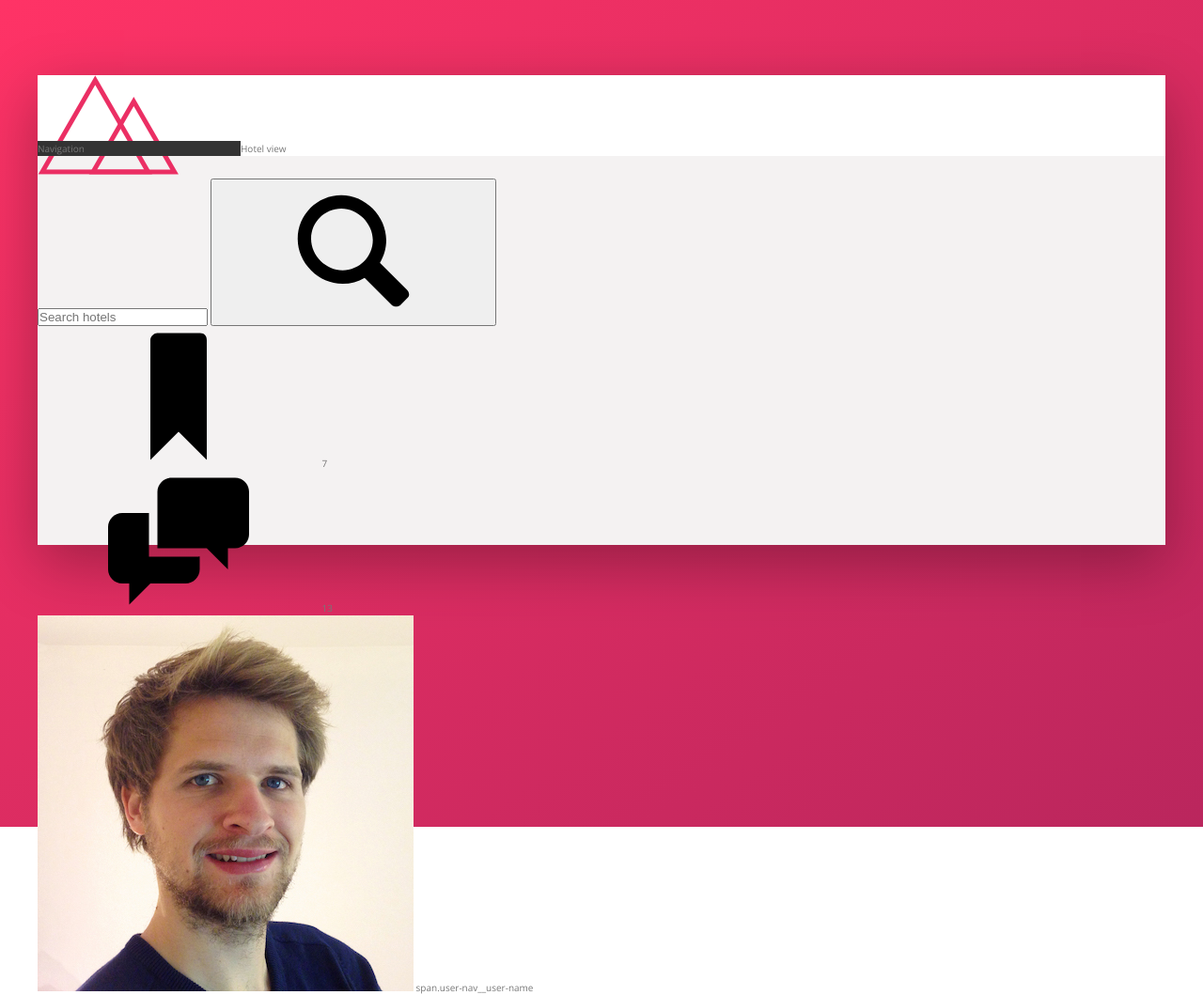
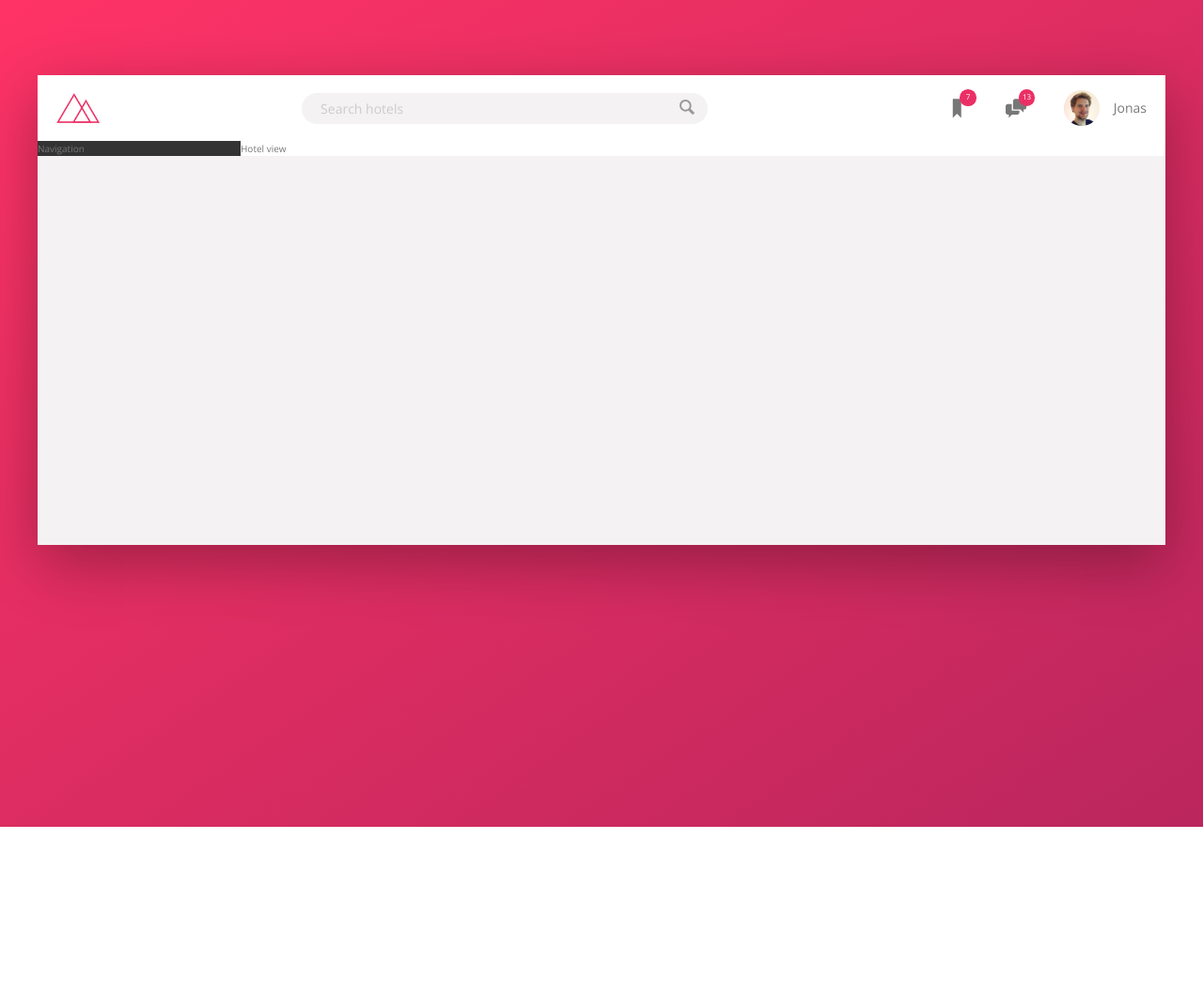
Before and after one commit to Arsenowy/Trillo, a website: page index.html in a window 1280 px wide. Shown: the whole page at 94% size. After the commit the page ends 880 px from the top, so only its background shows below. Drawn offline with nearby package versions, Linux system fonts and the light colour scheme.

Commit message:
Add style for header

```diff
--- a/index.html
+++ b/index.html
@@ -41,7 +41,7 @@
                     </div>
                     <div class="user-nav__user">
                         <img src="img/user.jpg" alt="User photo" class="user-nav__user-photo">
-                        span.user-nav__user-name
+                        <span class="user-nav__user-name">Jonas</span>
                     </div>
                 </nav>
             </header>
--- a/sass/_components.scss
+++ b/sass/_components.scss
@@ -0,0 +1,127 @@
+//////////////////////////////////////////////////////
+//LOGO
+
+.logo {
+  height: 3.25rem;
+  margin-left: 2rem;
+}
+
+//////////////////////////////////////////////////////
+//SEARCH
+.search {
+  flex: 0 0 40%;
+
+  display: flex;
+  align-items: center;
+  justify-content: center;
+
+  &__input {
+    font-family: inherit;
+    font-size: inherit;
+    background-color: var(--color-grey-light-2);
+    border: none;
+    padding: .7rem 2rem;
+    border-radius:  100px;
+    width: 90%;
+    transition: all 0.3s;
+    margin: -3.25rem;
+
+    &:focus {
+      outline: none;
+      width: 100%;
+      background-color: var(--color-grey-light-3);
+
+    }
+
+    &::-webkit-input-placeholder {
+      font-weight: 100;
+      color: var(--color-grey-light-4);
+
+    }
+  }
+
+  &__input:focus + &__button {
+    background-color: var(--color-grey-light-3)
+  }
+
+  &__button {
+    border: 0;
+    background-color: var(--color-grey-light-2);
+
+    &:focus {
+      outline: none;
+      ;
+
+    }
+
+    &:active {
+      transform: translateY(2px);
+
+    }
+  }
+
+  &__icon {
+    height: 2rem;
+    width: 2rem;
+    fill: var(--color-grey-dark-3)
+  }
+}
+
+
+//////////////////////////////////////////////////////
+//USER NAVIGATION
+.user-nav {
+  display: flex;
+  align-items: center;
+  align-self: stretch;
+
+  & > * {
+    padding: 0 2rem;
+    cursor: pointer;
+    height: 100%;
+    display: flex;
+    align-items: center;
+
+  }
+
+  & > *:hover {
+    background-color: var(--color-grey-light-2);
+  }
+
+
+  &__icon-box {
+    position: relative;
+  }
+
+  &__icon {
+    height: 2.25rem;
+    width: 2.25rem;
+    fill: var(--color-grey-dark-2);
+
+  }
+
+  &__notification {
+    font-size: .8rem;
+    height: 1.75rem;
+    width: 1.75rem;
+    border-radius: 50%;
+    background-color: var(--color-primary);
+    color: #fff;
+
+    position: absolute;
+    top: 1.5rem;
+    right: 1.1rem;
+
+    display: flex;
+    justify-content: center;
+    align-items: center;
+
+  }
+
+  &__user-photo {
+    height: 3.75rem;
+    border-radius: 50%;
+    margin-right: 1.5rem;
+  }
+
+}
--- a/sass/_layout.scss
+++ b/sass/_layout.scss
@@ -8,8 +8,13 @@
 
 .header {
   height: 7rem;
+  font-size: 1.4rem;
   background-color: #fff;
   border-bottom: var(--color-grey-light-2);
+
+  display: flex;
+  justify-content: space-between;
+  align-items: center;
 }
 
 .content {
```
Also changed, not shown: css/style.css.
